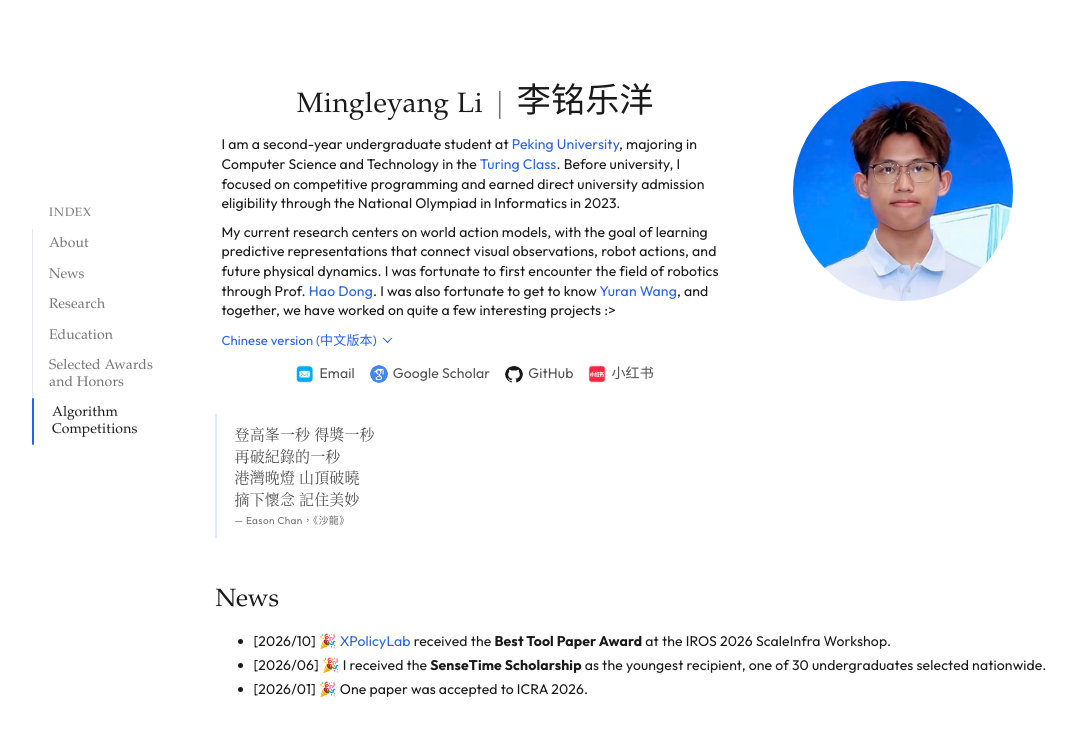
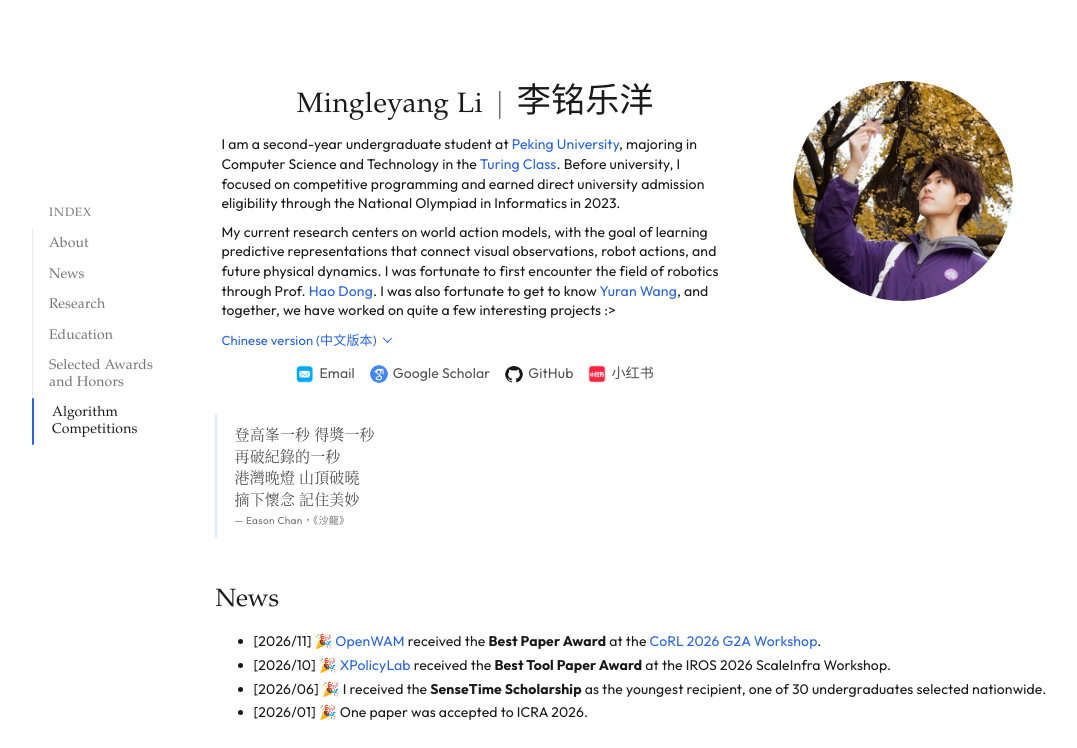
Before and after one commit to d-finite/d-finite.github.io, a plain HTML site: page index.html in a window 1280 px wide. Shown: the top 748 px of the page, without its empty margins (3-1080 px from the left). Drawn offline with Linux system fonts and the light colour scheme; no server answers; a web font is replaced by a local one.

Commit message:
Update portrait and announce OpenWAM G2A best paper award

```diff
--- a/index.html
+++ b/index.html
@@ -55,7 +55,7 @@
         </td>
         <td class="avatar-cell" style="padding:2.5%;width:37%;max-width:37%">
           <img
-            src="images/avatar_2.jpg"
+            src="images/avatar.jpg"
             alt="Portrait of Mingleyang Li"
             class="avatar"
           />
@@ -83,6 +83,7 @@
       <tr>
         <td style="padding:0px 16px 16px 36px;width:100%;vertical-align:middle">
           <ul class="compact-list">
+            <li>[2026/11] 🎉 <a href="https://openwam-official.github.io/">OpenWAM</a> received the <strong>Best Paper Award</strong> at the <a href="https://actiongapworkshop.github.io/">CoRL 2026 G2A Workshop</a>.</li>
             <li>[2026/10] 🎉 <a href="https://xpolicylab.github.io/">XPolicyLab</a> received the <strong>Best Tool Paper Award</strong> at the IROS 2026 ScaleInfra Workshop.</li>
             <li>[2026/06] 🎉 I received the <strong>SenseTime Scholarship</strong> as the youngest recipient, one of 30 undergraduates selected nationwide.</li>
             <li>[2026/01] 🎉 One paper was accepted to ICRA 2026.</li>
@@ -262,7 +263,7 @@
             <span class="paper-link-item"><span class="paper-link-separator" aria-hidden="true">|</span><a class="link-with-icon" href="https://huggingface.co/OpenWAM"><img class="link-icon link-icon--brand" src="assets/files/icon/huggingface.svg" width="16" height="16" alt="" />Hugging Face</a></span>
           </span>
           <br>
-          arXiv 2026
+          <strong><em><a href="https://actiongapworkshop.github.io/">CoRL 2026 G2A Workshop</a>, <span style="color: #ff0000;">Best Paper Award</span></em></strong>
           <details class="paper-details">
             <summary>More details</summary>
             <p>
```
Also changed, not shown: images/avatar.jpg (added), images/avatar_2.jpg (deleted).
